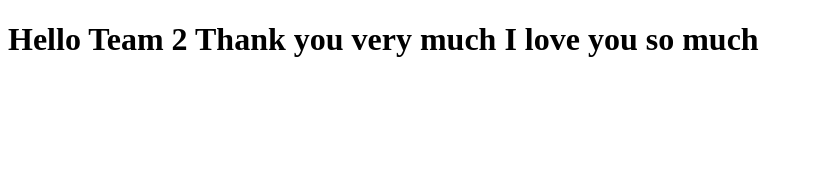
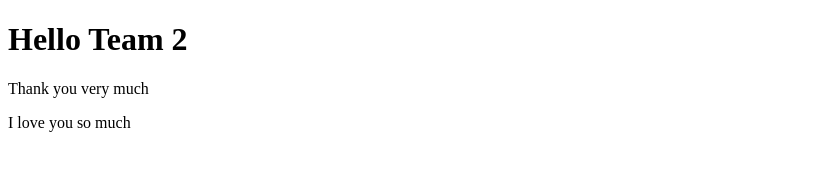
Before and after one commit to Biruktawit-Tasew/Practice, a website: page index.html in a window 1280 px wide. Shown: the whole page, without its empty margins (0-813 px from the left). Drawn offline with Linux system fonts and the light colour scheme.

Commit message:
love you all

```diff
--- a/index.html
+++ b/index.html
@@ -1,14 +1,16 @@
 <!DOCTYPE html>
 <html lang="en">
+
 <head>
     <meta charset="UTF-8">
     <meta name="viewport" content="width=device-width, initial-scale=1.0">
     <title>Document</title>
 </head>
+
 <body>
-    <h1>Hello Team 2
-        Thank you very much
-        I love you so much
-    </h1>
+    <h1>Hello Team 2</h1>
+    <p>Thank you very much</p>
+    <p>I love you so much</p>
 </body>
+
 </html>
```
